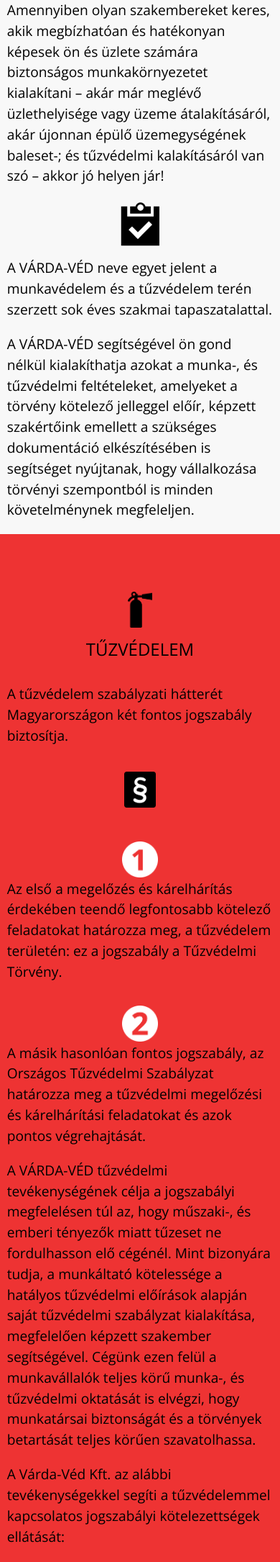
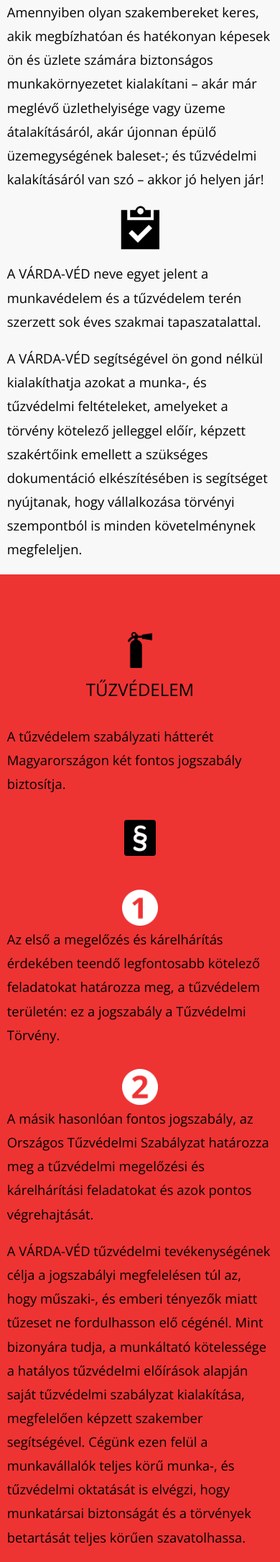
Before and after one commit to stateshifters/varda-ved, a PHP site: page / in a window 390 px wide. Shown: the part 60-2230 px from the top of the page at 72% size. Run offline with PHP 8.4, Linux system fonts and the light colour scheme; some libraries are stand-ins or nearby versions.

Commit message:
removed hover property from mobile&tablet viewport #17

```diff
--- a/assets/stylesheets/main.css
+++ b/assets/stylesheets/main.css
@@ -1888,9 +1867,9 @@
 
   .text {
     color: black;
-    font-size: 1.2em;
+    font-size: 1.15em;
     font-weight: 400;
-    line-height: 1.5em;
+    line-height: 1.8em;
     padding: 0;
     text-align: left;
     width: 95% !important;
--- a/stylesheets/_media.scss
+++ b/stylesheets/_media.scss
@@ -1021,7 +1021,7 @@
     visibility: visible;
 
     .menu-link:hover {
-      background-color: $white;
+     // background-color: $white;
       margin: 0;
       padding: 0;
     }
@@ -1258,7 +1258,7 @@
     visibility: visible;
 
     .menu-link:hover {
-      background-color: $white;
+    //  background-color: $white;
       margin: 0;
       padding: 0;
     }
@@ -1274,7 +1274,7 @@
     color: $black;
     font-size: 1.4em;
     font-weight: 400;
-    line-height: 1.65em;
+    line-height: 1.8em;
     padding: 0;
     text-align: left;
     width: 95% !important;
@@ -1490,7 +1490,7 @@
     visibility: visible;
 
     .menu-link:hover {
-      background-color: $white;
+      //background-color: $white;
       margin: 0;
       padding: 0;
     }
@@ -1503,9 +1503,9 @@
 
   .text {
     color: $black;
-    font-size: 1.2em;
+    font-size: 1.15em;
     font-weight: 400;
-    line-height: 1.5em;
+    line-height: 1.8em;
     padding: 0;
     text-align: left;
     width: 95% !important;
@@ -1611,7 +1611,7 @@
     width: 100%;
 
     .text {
-      line-height: .7em;
+      line-height: 1em;
       text-align: center;
     }
 
@@ -1672,6 +1672,20 @@
   //    height: 30px;
   //  }
 }
+
+@media only screen and (min-width: $monitor) {
+  a:hover {
+    background-color: $pomegranate;
+    color: $white;
+    padding: .3em 0;
+    text-decoration: none;
+
+    @include transition(all .3s);
+  }
+}
+
+
+
 
 @media only screen and (max-width: $tablet-) and (orientation : landscape) {
   .mobile-menu-wrap-open {
--- a/stylesheets/main.scss
+++ b/stylesheets/main.scss
@@ -60,15 +60,6 @@
 a:visited,
 a:active {
   text-decoration: none;
-}
-
-a:hover {
-  background-color: $pomegranate;
-  color: $white;
-  padding: .3em 0;
-  text-decoration: none;
-
-  @include transition(all .3s);
 }
 
 #help {
@@ -158,10 +149,10 @@
     display: block;
   }
 
-  .menu-link:hover {
-    background-color: $alto;
-    @include transition(all 0s);
-  }
+//  .menu-link:hover {
+//    background-color: $alto;
+//    @include transition(all 0s);
+//  }
 
   .menu-link {
     height: 26px;
@@ -196,7 +187,7 @@
     background-image: -webkit-gradient(
        linear,
         left top,
-        right top,
+        left top,
         color-stop(0, $from),
         color-stop(1, $to)
     );
```
Also changed, not shown: other parts of assets/stylesheets/main.css (+15 -24 lines).
